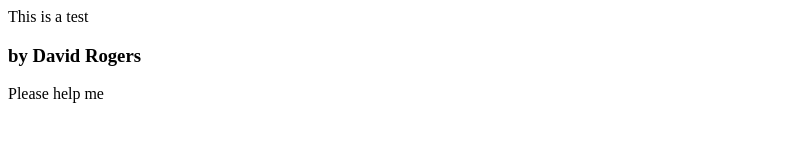
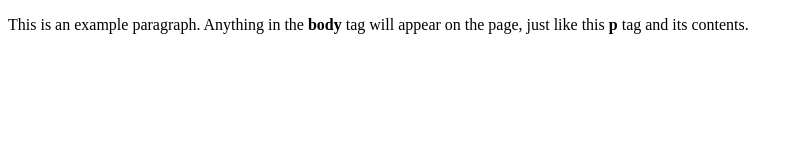
Before and after one commit to DavidR2134/PagesTest, a plain HTML site: page index.html in a window 1280 px wide. Shown: the whole page, without its empty margins (0-800 px from the left). Drawn offline with Linux system fonts and the light colour scheme.

Commit message:
updated index.hmtl

```diff
--- a/index.html
+++ b/index.html
@@ -1,7 +1,9 @@
+<!doctype html>
 <html>
-  <body
-        <h1> This is a test </h1>
-        <h3> by David Rogers </h3>
-        <p> Please help me </p>
-  </body>
+<head>
+<title>This is the title of the webpage!</title>
+</head>
+  <body>
+	<p>This is an example paragraph. Anything in the <strong>body</strong> tag will appear on the page, just like this <strong>p</strong> tag and its contents. </p>
+ </body>
 </html>
```
